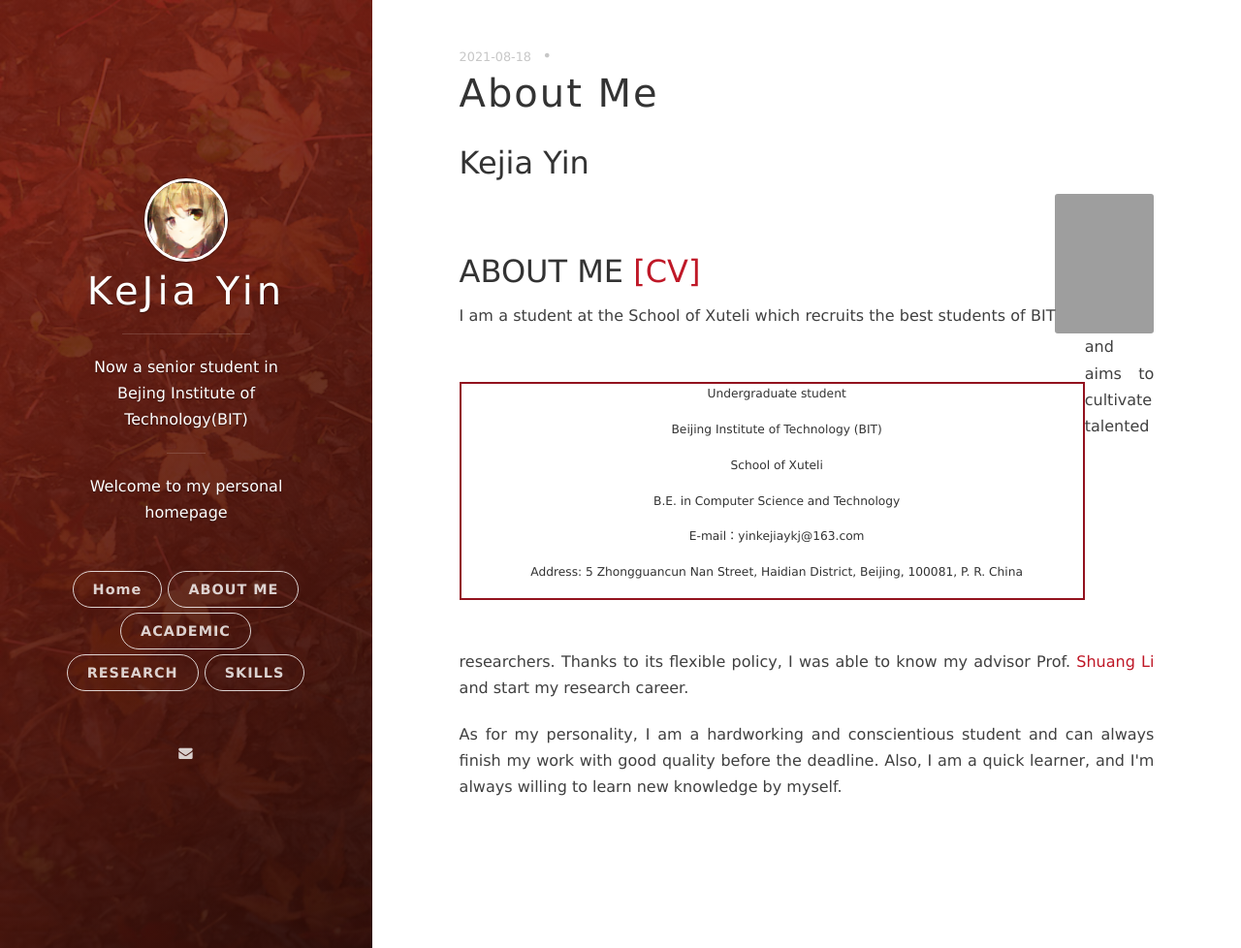
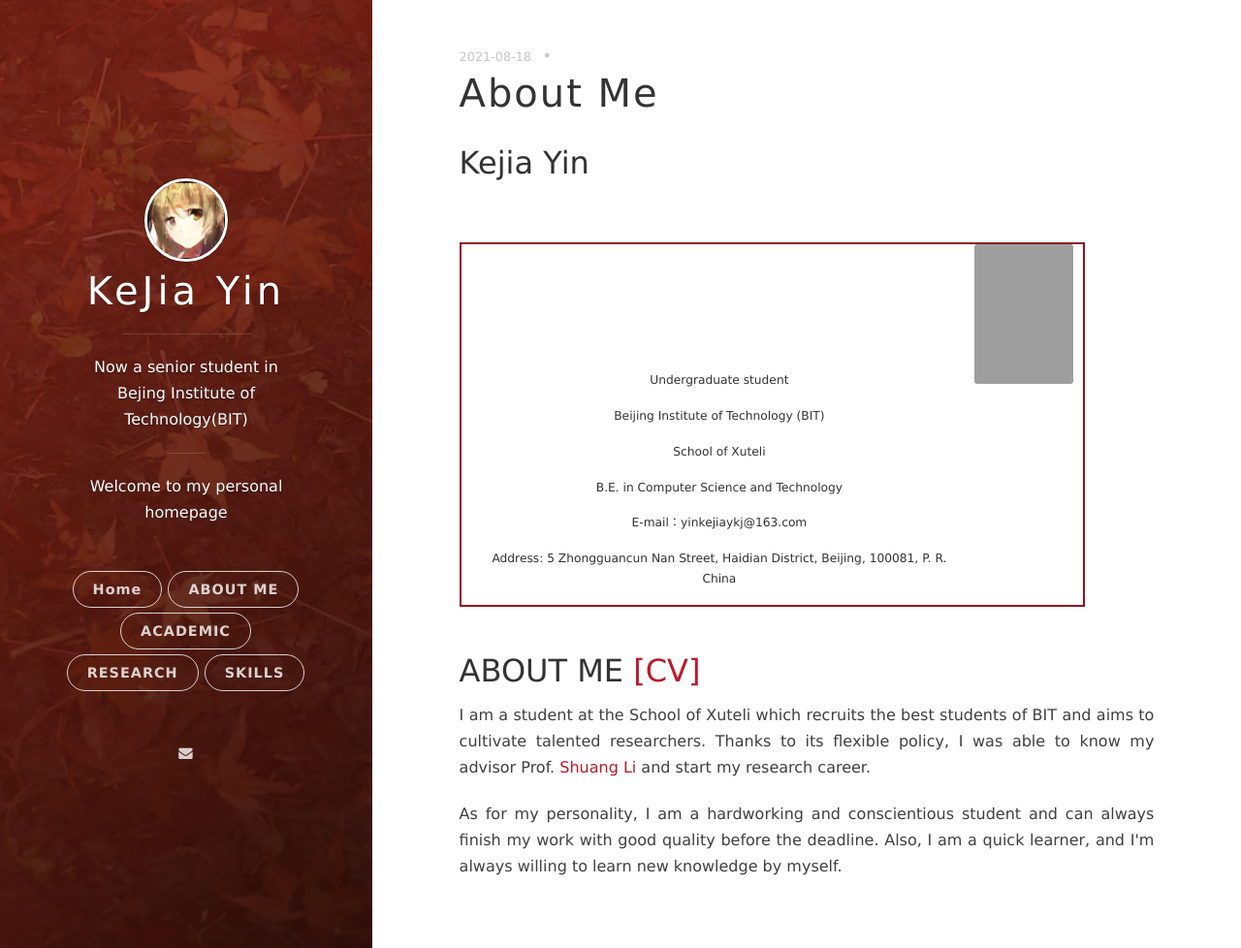
Before and after one commit to yinkejia/yinkejia.github.io, a Jekyll site: the page built from _posts/2021-08-18-ABOUT-ME.markdown, in a window 1280 px wide and 978 px high. Shown: the whole window at 97% size. Built offline with Jekyll 4.4.1, drawn with Linux system fonts in a browser that asks for light colours; nearby versions of some CDN libraries; grey boxes are pictures that could not be loaded.

Commit message:
Update 2021-08-18-ABOUT-ME.markdown

```diff
--- a/_posts/2021-08-18-ABOUT-ME.markdown
+++ b/_posts/2021-08-18-ABOUT-ME.markdown
@@ -5,16 +5,18 @@ date: 2021-08-18 15:32:24.000000000 +09:00
 ---
 
 ## Kejia Yin
-<img style="float:right" src="https://raw.githubusercontent.com/yinkejia/homepage-of-Kejia-Yin/gh-pages/DSC_0003.JPG" width="102" height="144">
 <table border="0" style="float:left">
   <tr>
-    <td>
+    <td width="75">
       <p><b>Undergraduate student</b></p>
       <p><b>Beijing Institute of Technology (BIT)</b></p>
       <p><b>School of Xuteli</b></p>
       <p><b>B.E. in Computer Science and Technology</b></p>
       <p><b>E-mail：yinkejiaykj@163.com</b></p>
       <p><b>Address: 5 Zhongguancun Nan Street, Haidian District, Beijing, 100081, P. R. China</b></p>
+    </td>
+    <td width="25">
+       <img style="float:right" src="https://raw.githubusercontent.com/yinkejia/homepage-of-Kejia-Yin/gh-pages/DSC_0003.JPG" width="102" height="144">
     </td>
   </tr>
 </table>
```
